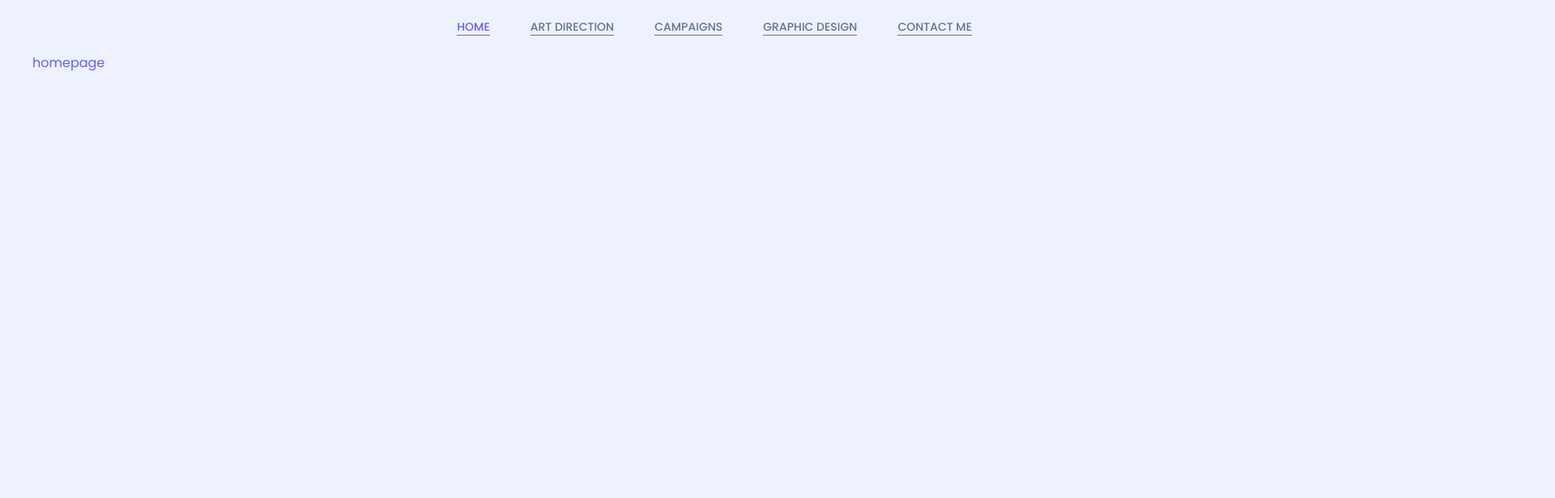
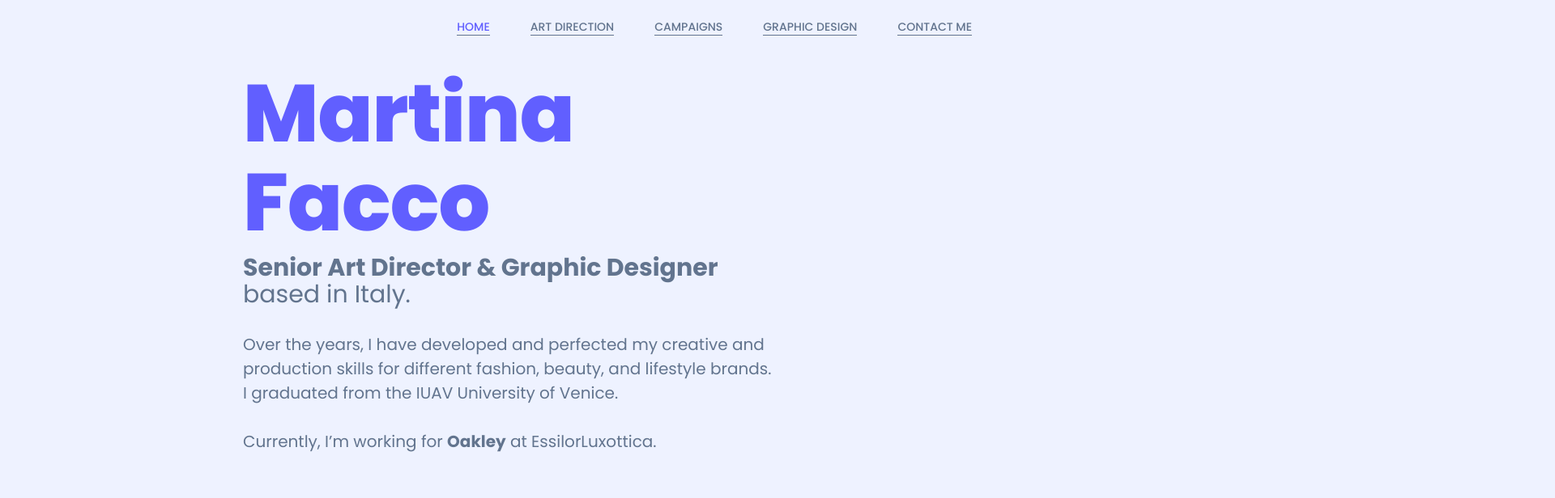
Before and after one commit to samspi-tech/martina-facco, a React (Vite) app: page / in a window 1280 px wide. Shown: the top 616 px of the page at 81% size, 1920 px wide, since content can reach past the window. Built offline with nearby package versions, Linux system fonts and the light colour scheme.

Commit message:
feat(home): add about me

```diff
--- /dev/null
+++ b/src/components/aboutMe/AboutMe.module.css
@@ -0,0 +1,98 @@
+.article {
+    margin: auto;
+    padding: 2rem;
+    max-width: 720px;
+}
+
+.article hgroup p {
+    font-size: 3rem;
+    line-height: 1.1;
+    padding-top: 1rem;
+    color: var(--secondary);
+    animation: slide-in-from-bottom .5s linear forwards;
+}
+
+.article hgroup h1 {
+    font-size: 7rem;
+    line-height: 1.1;
+    font-weight: 800;
+    letter-spacing: -1px;
+
+    display: flex;
+    flex-direction: column;
+
+    & span {
+        animation: .5s linear forwards;
+    }
+
+    & span:first-child {
+        transform: translateX(-200rem);
+        animation-name: slide-in-from-left;
+    }
+
+    & span:last-child {
+        transform: translateX(200rem);
+        animation-name: slide-in-from-right;
+    }
+}
+
+.article section p {
+    font-size: 2rem;
+    margin-top: 3rem;
+    color: var(--secondary);
+}
+
+@keyframes slide-in-from-left {
+    0% {
+        opacity: 0;
+        transform: translateX(-200rem);
+    }
+    50% {
+        opacity: 0;
+        transform: translateX(-10rem);
+    }
+    75% {
+        opacity: 75%;
+        transform: translateX(-3rem);
+    }
+    100% {
+        opacity: 100%;
+        transform: translateX(0);
+    }
+}
+
+@keyframes slide-in-from-right {
+    0% {
+        opacity: 0;
+        transform: translateX(200rem);
+    }
+    50% {
+        opacity: 0;
+        transform: translateX(10rem);
+    }
+    75% {
+        opacity: 75%;
+        transform: translateX(3rem);
+    }
+    100% {
+        opacity: 100%;
+        transform: translateX(0);
+    }
+}
+
+@keyframes slide-in-from-bottom {
+    from {
+        opacity: 0;
+        transform: translateY(5rem);
+    }
+    to {
+        opacity: 100%;
+        transform: translateY(0);
+    }
+}
+
+@media (min-width: 768px) {
+    .article hgroup h1 {
+        font-size: 10rem;
+    }
+}
--- /dev/null
+++ b/src/components/aboutMe/AboutMe.tsx
@@ -0,0 +1,32 @@
+import styles from './AboutMe.module.css';
+
+const AboutMe = () => {
+    return (
+        <article className={styles.article}>
+            <hgroup>
+                <h1>
+                    <span>Martina</span>
+                    <span>Facco</span>
+                </h1>
+                <p>
+                    <b>Senior Art Director & Graphic Designer</b> based in
+                    Italy.
+                </p>
+            </hgroup>
+            <section>
+                <p>
+                    Over the years, I have developed and perfected my creative
+                    and production skills for different fashion, beauty, and
+                    lifestyle brands. <br /> I graduated from the IUAV
+                    University of Venice.
+                </p>
+                <p>
+                    Currently, I’m working for <b>Oakley</b> at
+                    EssilorLuxottica.
+                </p>
+            </section>
+        </article>
+    );
+};
+
+export default AboutMe;
--- a/src/pages/homepage/Homepage.tsx
+++ b/src/pages/homepage/Homepage.tsx
@@ -1,5 +1,7 @@
+import AboutMe from '@/components/aboutMe/AboutMe.tsx';
+
 const Homepage = () => {
-    return <div>homepage</div>;
+    return <AboutMe />;
 };
 
 export default Homepage;
```
